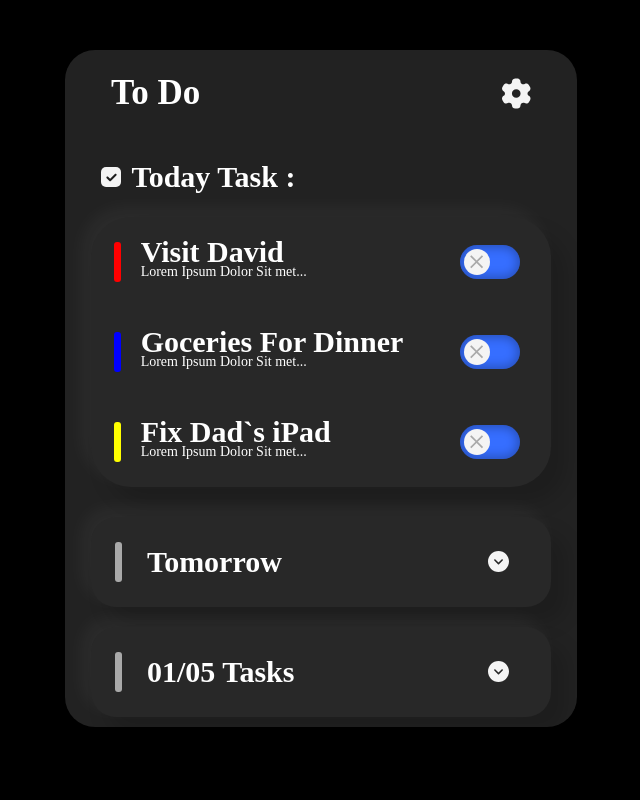
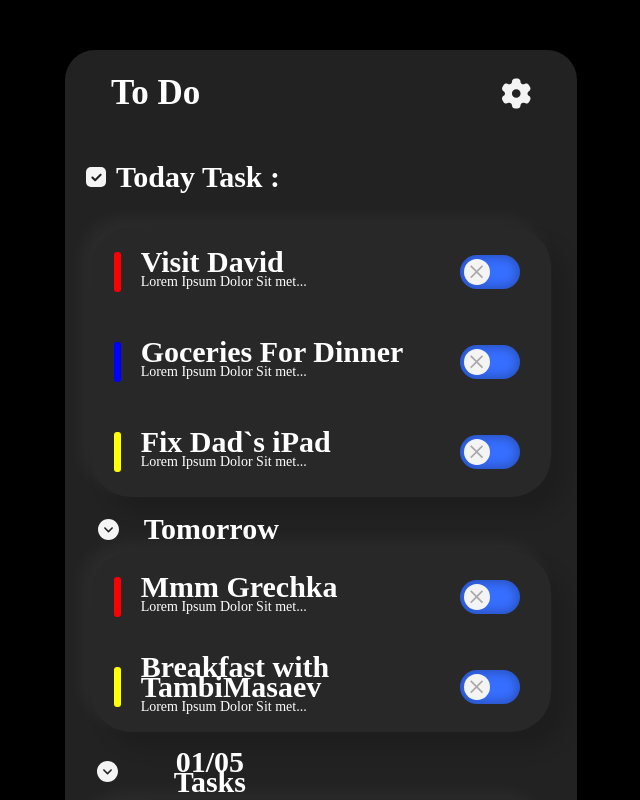
Before and after one commit to KarimAlba/TODOList, a React (Create React App) app: page / in a window 1280 px wide. Both pictures are taken after a click on the button 817 px from the left and 561 px from the top of the page. Shown: the top 800 px of the page, without its empty margins (319-959 px from the left). Built offline with nearby package versions, Linux system fonts and the light colour scheme; the HTML template or start-up script is replaced by a standard one; a web font is replaced by a local one.

Commit message:
basic render of all days

```diff
--- a/src/components/allTasksComponent/AlTasksComponent.module.scss
+++ b/src/components/allTasksComponent/AlTasksComponent.module.scss
@@ -50,3 +50,25 @@
     flex-flow: column;
     justify-content: space-around;
 }
+
+.openedTasksContainer{
+    .dayTitle{
+        margin: auto 0px;
+    }
+
+    button{
+        margin: auto 20px;
+        width: 25px;
+        height: 25px;
+        background-color: #28282810;
+        border: none;
+        background-position: 2px 2px;
+        background-repeat: no-repeat;
+        background-image: url(../../assets/imgs/circularArrowBottom.svg);
+    }
+
+    button:active{
+        border-radius: 14px;
+        border: 1px solid black;
+    }
+}
--- a/src/components/allTasksComponent/AllTasksComponent.js
+++ b/src/components/allTasksComponent/AllTasksComponent.js
@@ -1,23 +1,55 @@
 import allTasksStyles from '../allTasksComponent/AlTasksComponent.module.scss';
+import TodayTasksStyles from '../todayTasksComponent/TodayTasksComponent.module.scss'
+import OpenedTasks from '../openedTaskComponent/OpenedTasksComponent'
+import React, { useState } from 'react'
 
 const AllTasksComponent = (props) => {
     const { daysForRender } = props;
-    console.log(daysForRender)
-
     const allTasksBlocks = daysForRender.map(
         (day) =>
-            <div className={allTasksStyles.containerOfDay} key={12 + day.title + '12'}>
-                <div className={allTasksStyles.grayLine} key={day.title + '12' + 12} />
-                <h3 key={day.title + '12'}>
-                    {day.title}
-                </h3>
-                <button key={day.title + '12' + 'button'} />
+        <div className={allTasksStyles.containerOfDay} key={12 + day.title + '12'}>
+            <div className={allTasksStyles.grayLine} key={day.title + '12' + 12} />
+            <h3 key={day.title + '12'}>
+                {day.title}
+            </h3>
+            <button key={day.title + '12' + 'button'} onClick={handleClick} />
+        </div>
+    )
+
+    const openedTasksBlock = daysForRender.map(
+        (day) =>
+            <div className={allTasksStyles.openedTasksContainer}
+                key={1 + day.title + String(new Date())}
+            >
+                <div className={TodayTasksStyles.openedTaskTitle}
+                    key={2 + day.title + String(new Date())}
+                >
+                    <button key={day.title + String(new Date())} onClick={handleClick} />
+
+                    <h3 key={day.title + '21'+ String(new Date())}
+                        className={allTasksStyles.dayTitle}
+                    >
+                        {day.title}
+                    </h3>
+                </div>
+                <OpenedTasks openedTasks={day.arrayOfTasks}/>
             </div>
     )
 
+    const [elemForRender, setElemForRender] = useState(allTasksBlocks);
+
+    function handleClick(e) {
+        if (elemForRender == allTasksBlocks) {
+            setElemForRender(openedTasksBlock);
+            console.log(elemForRender)
+        } else {
+            setElemForRender(allTasksBlocks);
+        }
+    }
+
     return (
         <div className={allTasksStyles.allTasks}>
-           {allTasksBlocks}
+           {elemForRender}
         </div>
     )
 }
--- /dev/null
+++ b/src/components/openedTaskComponent/OpenedTasksComponent.js
@@ -0,0 +1,44 @@
+import React, { useState } from 'react'
+import openedTasksStyles from './OpenedTasksComponent.module.scss'
+
+const OpenedTasks = (props) => {
+    const { openedTasks } = props;
+
+    const tasksForRender = openedTasks.map( (task) =>
+    <div className={openedTasksStyles.tasksCard} key={task.color + task.name + 222}>
+        <div className={task.color} key={task.name + 333 + task.color} />
+        <div
+            className={openedTasksStyles.textOfOpenedTask}
+            key={task.name + 222 + task.color}
+        >
+            <h3 key={task.description + task.name + 'j' + 0}>
+                {task.name}
+            </h3>
+            <p key={task.name + 'j' + task.description + 3}>
+                {task.description}
+            </p>
+        </div>
+            <label className='switch'>
+                <input type="checkbox" className='switchInput'/>
+                <span className='slider round'  onClick={handleSwitchClick}></span>
+            </label>
+    </div>
+)
+
+    function handleSwitchClick(e) {
+        const checkedText = e.target.parentNode.parentNode.children[1];
+        if (checkedText.style.textDecoration == 'line-through') {
+            checkedText.style.textDecoration = 'none'
+        } else {
+            checkedText.style.textDecoration = 'line-through'
+        }
+    }
+
+    return (
+        <div className={openedTasksStyles.openedTasks}>
+            {tasksForRender}
+        </div>
+    )
+}
+
+export default OpenedTasks;
--- /dev/null
+++ b/src/components/openedTaskComponent/OpenedTasksComponent.module.scss
@@ -0,0 +1,53 @@
+.openedTasks {
+    margin: 0px 0 20px 5%;
+    width: 90%;
+    display: flex;
+    flex-flow: column;
+    justify-content: space-around;
+    background-color: #282828;
+    box-shadow: 16px 16px 20px rgba(0, 0, 0, 0.15), -8px -8px 20px rgba(255, 255, 255, 0.05);
+    border-radius: 40px;
+}
+
+.textOfOpenedTask {
+    margin: 0 0 0 20px;
+    width: 75%;
+    display: flex;
+    flex-flow: column;
+    justify-content: center;
+    text-align: left;
+
+    h3 {
+        margin: 0;
+        font-size: 30px;
+        line-height: 20px;
+    }
+
+    p {
+        margin: 0;
+        font-size: 14px;
+        line-height: 20px;
+    }
+}
+
+.tasksCard {
+    margin: 0px 0 0px 5%;
+    height: 90px;
+    width: 90%;
+    display: flex;
+    justify-content: space-around;
+    color: #fff;
+}
+
+.openedTaskTitle {
+    margin:0 0 0 5%;
+    width: 40%;
+    display: flex;
+    justify-content: space-around;
+
+    h3 {
+        font-size: 30px;
+        line-height: 20px;
+        color: #fff;
+    }
+}
--- a/src/components/todayTasksComponent/TodayTasksComponent.js
+++ b/src/components/todayTasksComponent/TodayTasksComponent.js
@@ -1,40 +1,11 @@
 import React, { useState } from 'react'
 import todayTaskStyle from './TodayTasksComponent.module.scss';
+import OpenedTasks from '../openedTaskComponent/OpenedTasksComponent';
 
 const TodayTask = (props) => {
     const tasksForRender = props.dayForRender.arrayOfTasks;
     const [openedStatusClassName, setOpenedStatusClassName] = useState('openedStatusClassName');
     const [selectedDayForRender, setSelectedDayForRender] = useState(tasksForRender);
-
-    const openedTasks = selectedDayForRender.map( (task) =>
-        <div className={todayTaskStyle.tasksCard} key={task.color + task.name + 222}>
-            <div className={task.color} key={task.name + 333 + task.color} />
-            <div
-                className={todayTaskStyle.textOfOpenedTask}
-                key={task.name + 222 + task.color}
-            >
-                <h3 key={task.description + task.name + 'j' + 0}>
-                    {task.name}
-                </h3>
-                <p key={task.name + 'j' + task.description + 3}>
-                    {task.description}
-                </p>
-            </div>
-                <label className='switch'>
-                    <input type="checkbox" className='switchInput'/>
-                    <span className='slider round'  onClick={handleSwitchClick}></span>
-                </label>
-        </div>
-    )
-
-    function handleSwitchClick(e) {
-        const checkedText = e.target.parentNode.parentNode.children[1];
-        if (checkedText.style.textDecoration == 'line-through') {
-            checkedText.style.textDecoration = 'none'
-        } else {
-            checkedText.style.textDecoration = 'line-through'
-        }
-    }
 
     function handlerButtonClick() {
         if (openedStatusClassName == 'closedStatusClassName') {
@@ -55,7 +26,7 @@ const TodayTask = (props) => {
                 />
                 <h3>{props.dayForRender.title + " "}:</h3>
             </div>
-            <div className={todayTaskStyle.openedTasks}>{openedTasks}</div>
+            <OpenedTasks openedTasks = {selectedDayForRender}/>
         </div>
     )
 }
--- a/src/components/todayTasksComponent/TodayTasksComponent.module.scss
+++ b/src/components/todayTasksComponent/TodayTasksComponent.module.scss
@@ -1,25 +1,5 @@
-.openedTasks {
-    margin: 0px 0 20px 5%;
-    width: 90%;
-    display: flex;
-    flex-flow: column;
-    justify-content: space-around;
-    background-color: #282828;
-    box-shadow: 16px 16px 20px rgba(0, 0, 0, 0.15), -8px -8px 20px rgba(255, 255, 255, 0.05);
-    border-radius: 40px;
-}
-
-.tasksCard {
-    margin: 0px 0 0px 5%;
-    height: 90px;
-    width: 90%;
-    display: flex;
-    justify-content: space-around;
-    color: #fff;
-}
-
 .openedTaskTitle {
-    margin:0 0 0 5%;
+    margin:0 0 10px 2%;
     width: 40%;
     display: flex;
     justify-content: space-around;
@@ -30,24 +10,3 @@
         color: #fff;
     }
 }
-
-.textOfOpenedTask {
-    margin: 0 0 0 20px;
-    width: 75%;
-    display: flex;
-    flex-flow: column;
-    justify-content: center;
-    text-align: left;
-
-    h3 {
-        margin: 0;
-        font-size: 30px;
-        line-height: 20px;
-    }
-
-    p {
-        margin: 0;
-        font-size: 14px;
-        line-height: 20px;
-    }
-}
```
